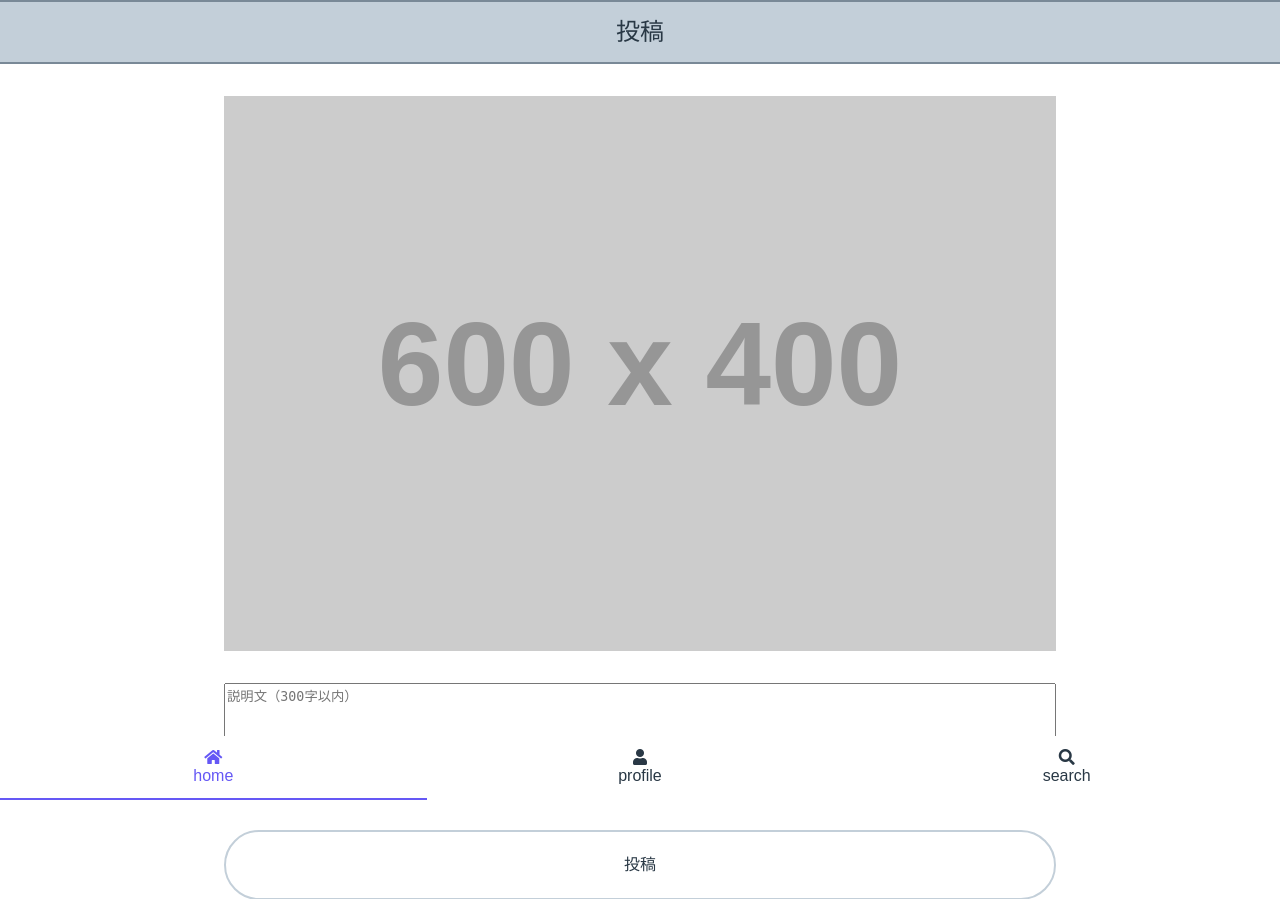
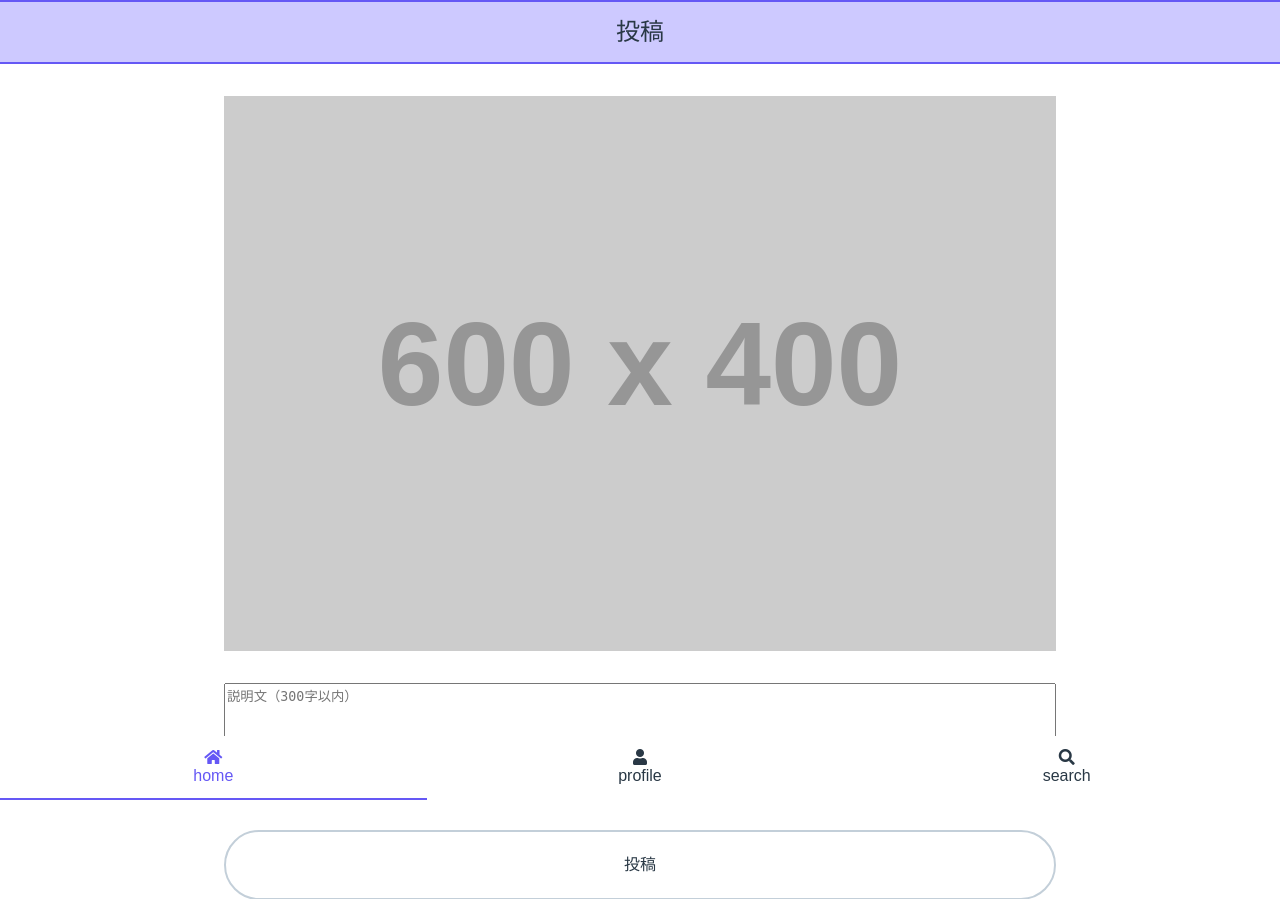
Before and after one commit to BeEngineer-Organization/BeEngram, a Django app: page /post/ in a window 1280 px wide. Shown: the top 899 px of the page. Run offline with Django 4.2, Linux system fonts and the light colour scheme; the visitor is signed in with stand-in values (Sample User, id 1); grey boxes labelled with a size stand in for pictures from a placeholder-image service; some libraries are stand-ins or nearby versions.

Commit message:
ユーザー増殖バグの解消、ヘッダー背景色変更

```diff
--- a/main/static/main/css/style.css
+++ b/main/static/main/css/style.css
@@ -25,9 +25,9 @@ body {
     top: 0;
     font-size: 1.5em;
     color: var(--black);
-    background-color: var(--lightgray);
-    border-top: 2px solid var(--gray);
-    border-bottom: 2px solid var(--gray);
+    background-color: #cdc9ff;
+    border-top: 2px solid #6558f5;
+    border-bottom: 2px solid #6558f5;
     z-index: 1;
 }
 
--- a/main/views.py
+++ b/main/views.py
@@ -175,8 +175,8 @@ class ProfileView(LoginRequiredMixin, FollowMixin, DetailView):
 
     def get_queryset(self):
         queryset = (
-            super()
-            .get_queryset()
+            User.objects
+            .filter(pk=self.kwargs["pk"])
             .prefetch_related("posts", "like")
             .annotate(
                 Count("posts", distinct=True),
@@ -185,11 +185,10 @@ class ProfileView(LoginRequiredMixin, FollowMixin, DetailView):
             )
         )
         if self.kwargs["pk"] != self.request.user.pk:
+            follow_list = self.request.user.follow.all().values_list("id", flat=True)
             queryset = queryset.annotate(
                 is_follow=Case(
-                    When(
-                        followed__id__contains=self.request.user.pk, then=True
-                    ),
+                    When(id__in=follow_list, then=True),
                     default=False,
                 )
             )
@@ -206,13 +205,13 @@ class FollowListView(LoginRequiredMixin, FollowMixin, ListView):
             queryset = user.followed
         else:
             queryset = user.follow
+        follow_list = self.request.user.follow.all().values_list("id", flat=True)
         self.queryset = queryset.annotate(
             is_follow=Case(
-                When(followed__id__contains=self.request.user.pk, then=True),
+                When(id__in=follow_list, then=True),
                 default=False,
             )
         )
-
         return super().get_queryset()
 
     def get_context_data(self, **kwargs):
@@ -229,30 +228,32 @@ class SearchView(LoginRequiredMixin, FollowMixin, ListView):
         if form.is_valid():
             keyword = form.cleaned_data["keyword"]
             if "post" in self.request.GET:
-                self.queryset = self._search_posts(keyword)
+                queryset = self._search_posts(keyword)
             else:
-                self.queryset = self._search_users(keyword)
+                queryset = self._search_users(keyword)
         else:
             if "post" in self.request.GET:
-                self.queryset = Post.objects.none()
+                queryset = Post.objects.none()
             else:
-                self.queryset = User.objects.none()
-
-        return super().get_queryset()
+                queryset = User.objects.none()
+        return queryset
 
     def _search_posts(self, keyword):
         queryset = Post.objects.all().select_related("user")
+
         for word in keyword.split():
             queryset = queryset.filter(note__icontains=word)
         return queryset
 
     def _search_users(self, keyword):
+        follow_list = self.request.user.follow.all().values_list("id", flat=True)
         queryset = User.objects.all().annotate(
             is_follow=Case(
-                When(followed__id__contains=self.request.user.pk, then=True),
+                When(id__in=follow_list, then=True),
                 default=False,
             )
         )
+
         for word in keyword.split():
             queryset = queryset.filter(username__icontains=word)
         return queryset
```
